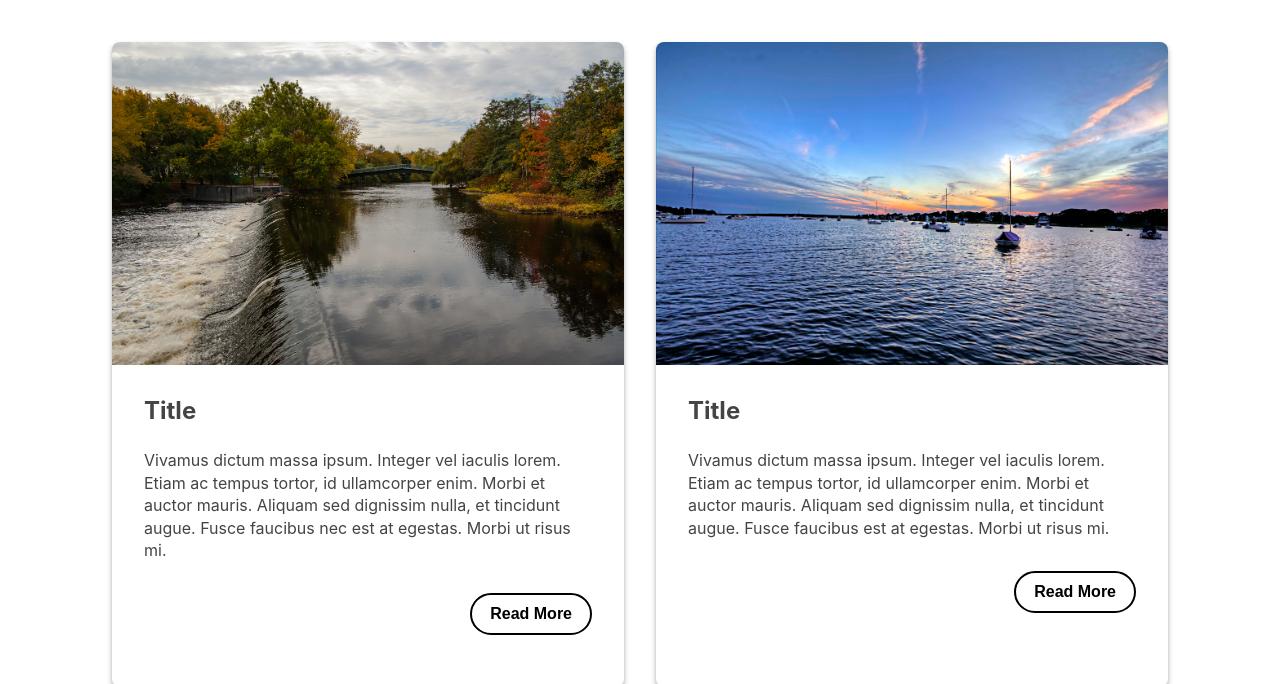
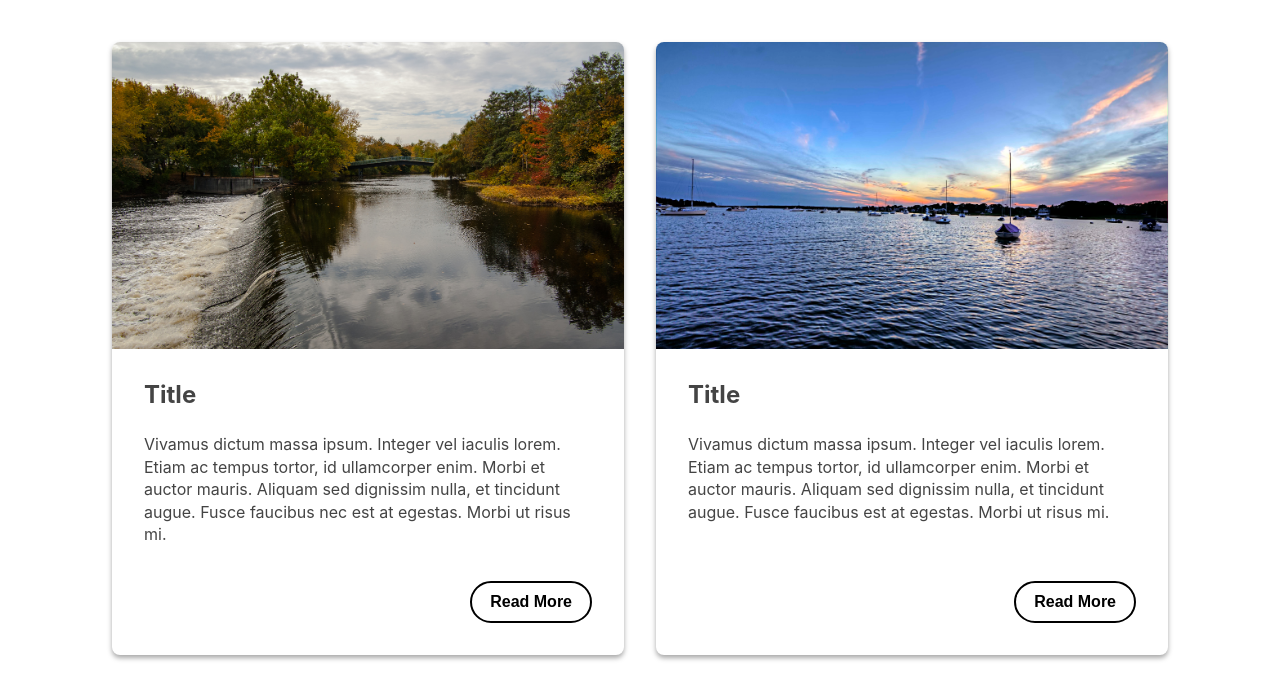
Before and after one commit to alanacapcreates/Web-Dev-Interview-Code, a plain HTML site: page index.html in a window 1280 px wide. Shown: the part 100-784 px from the top of the page. Drawn offline with Linux system fonts and the light colour scheme; grey boxes are pictures that could not be loaded.

Commit message:
get rid of unused code / set buttons bottom right

```diff
--- a/css/styles.css
+++ b/css/styles.css
@@ -60,8 +60,7 @@ h1{
 
 .card-text-content{
 	display: flex;
-	width: 100%;
-	height: 100%;
+	flex-grow: 1;
 	flex-direction: column;
 	padding: 2em;
 }
@@ -76,6 +75,7 @@ button{
 	border: 2px solid #000000;
 	border-radius: 50px;
 	margin-top: 2em;
+	margin-top: auto;
 	align-self: flex-end;
 	background-color: #ffffff;
 	transition: .3ms all ease-in-out;
@@ -98,7 +98,4 @@ button:hover{
 		width: 100%;
 		max-width: 100vw;
 	}
-	.card img{
-
-	}
 }
```
